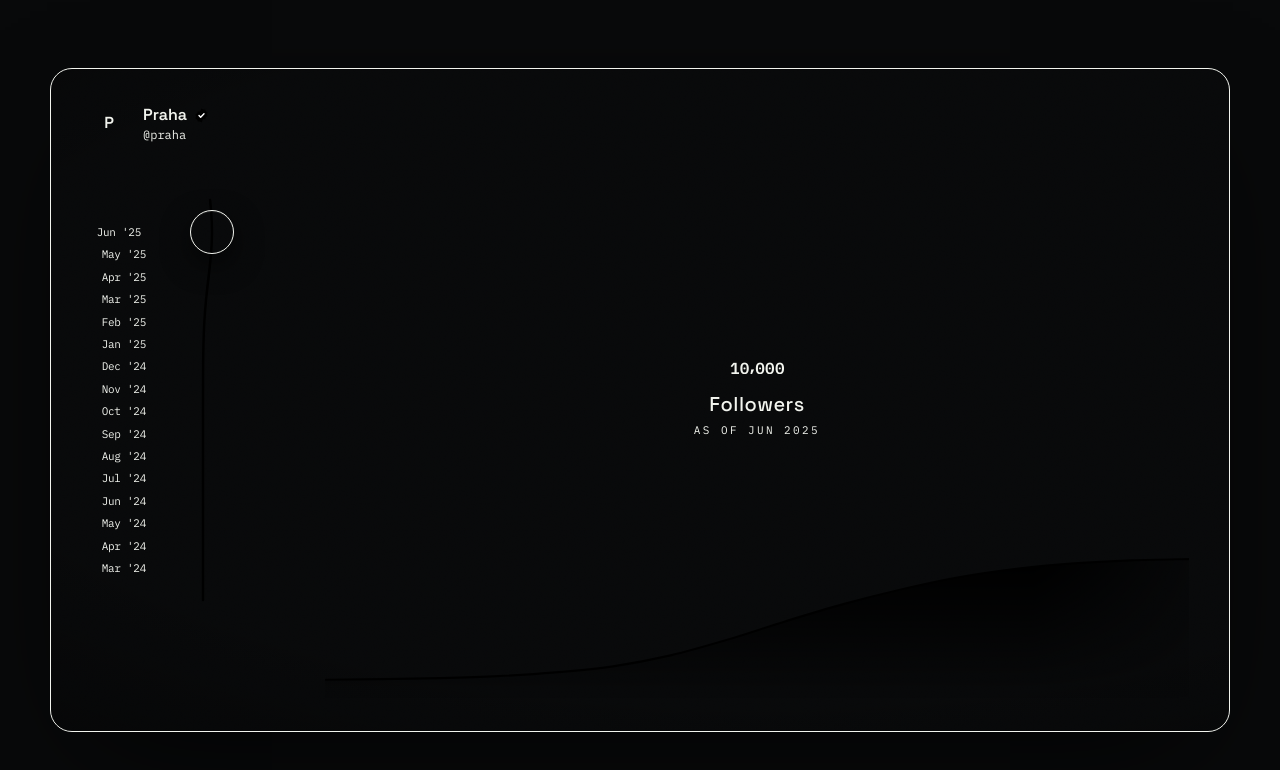
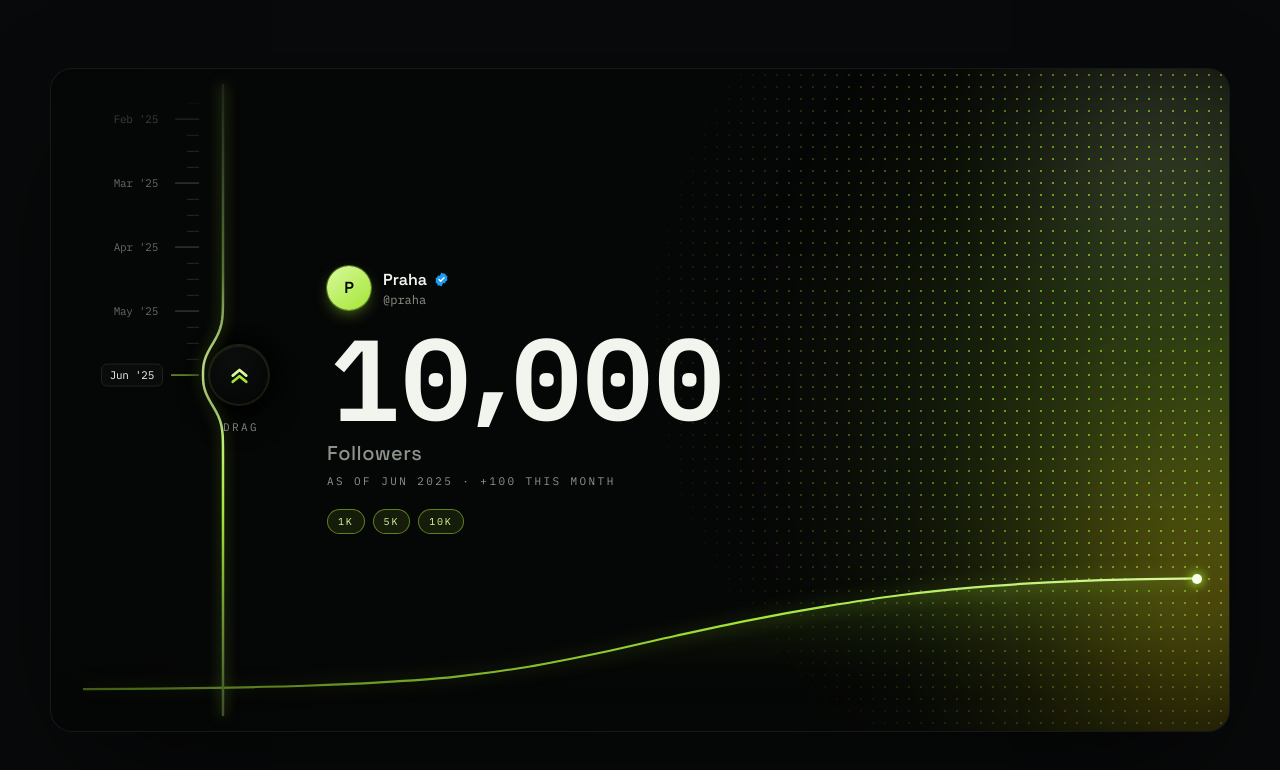
Before and after one commit to SparrowisHIM/measuring-component-, a Next.js app: page / in a window 1280 px wide. Shown: the top 770 px of the page. Built offline with nearby package versions, Linux system fonts and the light colour scheme.

Commit message:
feat: rebuild GrowthCard around the reading head with milestones, deltas, and a cursor sheen

```diff
--- a/src/components/growth/GrowthCard.tsx
+++ b/src/components/growth/GrowthCard.tsx
@@ -1,83 +1,183 @@
 "use client";
 
-import { useCallback, useState } from "react";
-import { AnimatePresence, motion, useMotionValueEvent, useReducedMotion, useTransform } from "motion/react";
-import { followers, formatValue, interpolateValue, sampleSeries, seriesMax, type MetricSeries } from "@/lib/metric";
+import { useCallback, useEffect, useRef, useState } from "react";
+import {
+  AnimatePresence,
+  motion,
+  useMotionTemplate,
+  useMotionValue,
+  useMotionValueEvent,
+  useReducedMotion,
+  useSpring,
+  useTransform,
+} from "motion/react";
+import {
+  compactValue,
+  followers,
+  formatValue,
+  interpolateValue,
+  monthDelta,
+  reachedMilestone,
+  seriesMax,
+  type MetricSeries,
+} from "@/lib/metric";
 import { useGrowthController } from "./useGrowthController";
+import { Atmosphere } from "./Atmosphere";
 import { Embers } from "./Embers";
 import { GrowthLine } from "./GrowthLine";
-import { MonthRuler } from "./MonthRuler";
 import { ProfileCard } from "./ProfileCard";
 import { RollingNumber } from "./RollingNumber";
-import { ScrubTrack } from "./ScrubTrack";
+import { TapeScrubber } from "./TapeScrubber";
 
 export type GrowthCardProps = {
   /** The growth series to display. */
   data?: MetricSeries;
+  /** Visual voice: "lime" signal (default) or warm "brass" instrument. */
+  theme?: "lime" | "brass";
   /** Extra classes for the outer card. */
   className?: string;
 };
 
+const clamp01 = (n: number) => Math.min(1, Math.max(0, n));
+
+function MilestoneChip({ value, lit }: { value: number; lit: boolean }) {
+  return (
+    <motion.span
+      className={`rounded-full border px-2.5 py-1 font-mono text-[10px] uppercase tracking-[0.18em] transition-colors duration-300 ${
+        lit ? "border-accent/50 bg-accent/10 text-accent-hot" : "border-edge text-ink-faint"
+      }`}
+      initial={false}
+      animate={{ scale: lit ? [1, 1.18, 1] : 1 }}
+      transition={{ duration: 0.45, ease: "easeOut" }}
+    >
+      {compactValue(value)}
+    </motion.span>
+  );
+}
+
 /**
- * A self-contained, data-driven growth card. It counts up once when it scrolls
- * into view, then you drag the elastic knob up and down the timeline to inspect
- * any month — the reading, the fill, and the ruler follow, snapping to months.
+ * A self-contained, data-driven growth card. It counts up once when it
+ * scrolls into view — the month tape streaming past the fixed reading head —
+ * then you drag the tape (or the knob, or arrow keys) to inspect any month.
  */
-export function GrowthCard({ data = followers, className = "" }: GrowthCardProps) {
+export function GrowthCard({ data = followers, theme = "lime", className = "" }: GrowthCardProps) {
   const reduce = useReducedMotion();
+  const last = data.points.length - 1;
+  const goal = seriesMax(data);
 
-  // A single quiet "arrival" flourish the first time the count-up completes.
+  // One quiet "arrival" pulse the first time the count-up completes.
   const [arrived, setArrived] = useState(false);
+  const [settled, setSettled] = useState(false);
   const arrive = useCallback(() => {
+    setSettled(true);
     setArrived(true);
     window.setTimeout(() => setArrived(false), 1100);
   }, []);
 
   const { progress, rootRef, scrubTo, revealing } = useGrowthController(arrive);
   const value = useTransform(progress, (p) => interpolateValue(data, p));
-  const goal = seriesMax(data);
 
-  // Inspect by month: snap the scrub to the nearest data point.
-  const last = data.points.length - 1;
-  const handleScrub = useCallback((frac: number) => scrubTo(Math.round(frac * last) / last), [scrubTo, last]);
+  // Below this width the card stacks: readout on top, tape along the bottom.
+  const [horizontal, setHorizontal] = useState(false);
+  useEffect(() => {
+    const el = rootRef.current;
+    if (!el) return;
+    const ro = new ResizeObserver(([entry]) => setHorizontal(entry.contentRect.width < 620));
+    ro.observe(el);
+    return () => ro.disconnect();
+  }, [rootRef]);
 
-  const onKeyDown = useCallback(
-    (e: React.KeyboardEvent) => {
-      const idx = Math.round(progress.get() * last);
-      switch (e.key) {
-        case "ArrowUp":
-        case "ArrowRight":
-          scrubTo(Math.min(last, idx + 1) / last);
-          break;
-        case "ArrowDown":
-        case "ArrowLeft":
-          scrubTo(Math.max(0, idx - 1) / last);
-          break;
-        case "Home":
-          scrubTo(0);
-          break;
-        case "End":
-          scrubTo(1);
-          break;
-        default:
-          return;
-      }
-      e.preventDefault();
+  // Live month under the reading head.
+  const [idx, setIdx] = useState(() => Math.round(clamp01(progress.get()) * last));
+  useMotionValueEvent(progress, "change", (p) => {
+    const i = Math.round(clamp01(p) * last);
+    setIdx((prev) => (prev === i ? prev : i));
+  });
+
+  // Milestones: chips light as the reading passes them; upward crossings burst.
+  const initialReached = reachedMilestone(data, interpolateValue(data, progress.get()));
+  const prevReached = useRef<number | null>(initialReached);
+  const [lit, setLit] = useState(initialReached);
+  const [burstKey, setBurstKey] = useState(0);
+  useMotionValueEvent(value, "change", (v) => {
+    const m = reachedMilestone(data, v);
+    if (m === prevReached.current) return;
+    if (m !== null && (prevReached.current === null || m > prevReached.current)) {
+      setBurstKey((k) => k + 1);
+    }
+    prevReached.current = m;
+    setLit(m);
+  });
+
+  const [interacted, setInteracted] = useState(false);
+  const onInteract = useCallback(() => setInteracted(true), []);
+  const hint = (settled || !!reduce) && !interacted;
+
+  // A faint accent sheen trailing the cursor — desktop pointer only.
+  const [hovering, setHovering] = useState(false);
+  const mx = useMotionValue(0);
+  const my = useMotionValue(0);
+  const sheenX = useSpring(mx, { stiffness: 140, damping: 22, mass: 0.5 });
+  const sheenY = useSpring(my, { stiffness: 140, damping: 22, mass: 0.5 });
+  const sheen = useMotionTemplate`radial-gradient(560px circle at ${sheenX}px ${sheenY}px, color-mix(in oklab, var(--gc-accent) 6%, transparent), transparent 60%)`;
+  const onSheenMove = useCallback(
+    (e: React.PointerEvent<HTMLDivElement>) => {
+      if (e.pointerType !== "mouse") return;
+      const rect = e.currentTarget.getBoundingClientRect();
+      mx.set(e.clientX - rect.left);
+      my.set(e.clientY - rect.top);
+      setHovering(true);
     },
-    [last, progress, scrubTo],
+    [mx, my],
   );
+  const onSheenLeave = useCallback(() => setHovering(false), []);
 
-  // Reactive atmosphere — warms with the reading.
-  const glowOpacity = useTransform(progress, [0, 1], [0.34, 0.92]);
-  const glowScale = useTransform(progress, [0, 1], [0.86, 1.08]);
-  const coreOpacity = useTransform(progress, (p) => Math.max(0, (p - 0.6) / 0.4) * 0.7);
+  const label = data.points[idx].label;
+  const delta = monthDelta(data, idx);
 
-  // Live "as of" month, following the reading.
-  const [label, setLabel] = useState(() => sampleSeries(data, progress.get()).label);
-  useMotionValueEvent(progress, "change", (p) => {
-    const next = sampleSeries(data, p).label;
-    setLabel((prev) => (prev === next ? prev : next));
-  });
+  const readout = (
+    <div className="relative flex flex-col items-start gap-5">
+      <ProfileCard owner={data.owner} />
+      <motion.div
+        className="flex flex-col items-start"
+        animate={{ scale: arrived && !reduce ? [1, 1.03, 1] : 1 }}
+        transition={{ duration: 0.9, ease: "easeOut" }}
+      >
+        <RollingNumber value={value} max={goal} className="text-[clamp(3.25rem,9vw,8.75rem)]" />
+        <span className="mt-3 font-display text-lg font-medium tracking-wide text-ink-dim sm:text-xl">
+          {data.label}
+        </span>
+        <span className="panel-label mt-1.5">
+          as of {label}
+          {idx > 0 && ` · +${formatValue(delta)} this month`}
+        </span>
+      </motion.div>
+      <div className="flex gap-2">
+        {data.milestones.map((m) => (
+          <MilestoneChip key={m} value={m} lit={lit !== null && m <= lit} />
+        ))}
+      </div>
+
+      {/* Milestone crossing — a single expanding ring behind the number */}
+      <AnimatePresence>
+        {burstKey > 0 && !reduce && (
+          <motion.span
+            key={burstKey}
+            className="pointer-events-none absolute left-[34%] top-[46%] -translate-x-1/2 -translate-y-1/2 rounded-full border"
+            style={{
+              width: "24vmin",
+              height: "24vmin",
+              borderColor: "color-mix(in oklab, var(--gc-accent-hot) 55%, transparent)",
+            }}
+            initial={{ scale: 0.4, opacity: 0.6 }}
+            animate={{ scale: 1.7, opacity: 0 }}
+            exit={{ opacity: 0 }}
+            transition={{ duration: 0.9, ease: "easeOut" }}
+          />
+        )}
+      </AnimatePresence>
+    </div>
+  );
 
   return (
     <motion.div
@@ -85,95 +185,69 @@ export function GrowthCard({ data = followers, className = "" }: GrowthCardProps
       initial={{ opacity: 0, y: 10 }}
       animate={{ opacity: 1, y: 0 }}
       transition={{ duration: 0.6, ease: "easeOut" }}
-      className={`relative aspect-[4/5] w-full max-w-[1180px] overflow-hidden rounded-[var(--radius)] border border-edge/70 bg-panel/40 shadow-[0_40px_120px_-40px_rgba(0,0,0,0.9)] sm:aspect-video ${className}`}
+      onPointerMove={onSheenMove}
+      onPointerLeave={onSheenLeave}
+      className={`gc-${theme} relative w-full overflow-hidden rounded-[var(--radius)] border border-edge/70 bg-card shadow-[0_40px_120px_-40px_rgba(0,0,0,0.9)] ${
+        horizontal ? "aspect-[4/5] max-w-[560px]" : "aspect-video max-w-[1180px]"
+      } ${className}`}
     >
-      {/* Substrate */}
-      <div className="engraved-grid pointer-events-none absolute inset-0 opacity-70" />
-      <div className="film-grain pointer-events-none absolute inset-0" />
+      <Atmosphere progress={progress} variant={theme} />
 
-      {/* Warm glow behind the readout */}
-      <motion.div
-        className="pointer-events-none absolute left-[64%] top-[46%] h-[85%] w-[62%] -translate-x-1/2 -translate-y-1/2 rounded-full blur-[90px]"
-        style={{
-          opacity: glowOpacity,
-          scale: glowScale,
-          background: "radial-gradient(circle, color-mix(in oklab, var(--ember) 30%, transparent), transparent 66%)",
-        }}
-      />
-      <motion.div
-        className="pointer-events-none absolute left-[64%] top-[44%] h-[46%] w-[38%] -translate-x-1/2 -translate-y-1/2 rounded-full blur-[70px]"
-        style={{
-          opacity: coreOpacity,
-          background: "radial-gradient(circle, color-mix(in oklab, var(--incandescent) 50%, transparent), transparent 62%)",
-        }}
-      />
-
-      {/* Profile */}
-      <div className="absolute left-6 top-6 z-20 sm:left-9 sm:top-8">
-        <ProfileCard owner={data.owner} />
-      </div>
-
-      <div className="flex h-full w-full items-center">
-        {/* LEFT — the vertical elastic scrubber */}
-        <div
-          role="slider"
-          tabIndex={0}
-          aria-label={`Drag through ${data.owner.name}'s ${data.label.toLowerCase()} timeline`}
-          aria-orientation="vertical"
-          aria-valuemin={data.points[0].value}
-          aria-valuemax={goal}
-          aria-valuenow={sampleSeries(data, progress.get()).value}
-          aria-valuetext={`${formatValue(sampleSeries(data, progress.get()).value)} ${data.label} in ${label}`}
-          onKeyDown={onKeyDown}
-          className="relative z-20 flex h-full shrink-0 items-center justify-center gap-2 pl-4 outline-none focus-visible:opacity-100 sm:gap-3 sm:pl-8"
-        >
-          <MonthRuler series={data} progress={progress} />
-          <ScrubTrack progress={progress} onScrub={handleScrub} />
-        </div>
-
-        {/* RIGHT — the readout */}
-        <div className="relative flex h-full flex-1 flex-col items-center justify-center px-6 sm:px-10">
-          <motion.div
-            className="flex flex-col items-center"
-            animate={{ scale: arrived && !reduce ? [1, 1.03, 1] : 1 }}
-            transition={{ duration: 0.9, ease: "easeOut" }}
-          >
-            <RollingNumber value={value} max={goal} />
-            <span className="mt-4 font-display text-lg font-medium tracking-wide text-bone-dim sm:text-xl">
-              {data.label}
-            </span>
-            <span className="panel-label mt-1">as of {label}</span>
-          </motion.div>
-
-          {/* Progressive growth line beneath the readout */}
-          <div className="pointer-events-none absolute inset-x-6 bottom-8 h-[24%] sm:inset-x-10">
+      {horizontal ? (
+        <div className="relative z-10 flex h-full flex-col">
+          <div className="flex flex-1 flex-col justify-center px-7 pt-7">{readout}</div>
+          <div className="pointer-events-none relative mx-5 h-14 shrink-0">
             <GrowthLine series={data} progress={progress} />
           </div>
+          <div className="px-3 pb-4 pt-2">
+            <TapeScrubber
+              horizontal
+              series={data}
+              progress={progress}
+              onScrub={scrubTo}
+              onInteract={onInteract}
+              hint={hint}
+            />
+          </div>
         </div>
-      </div>
+      ) : (
+        <div className="relative z-10 flex h-full items-stretch">
+          <div className="h-full shrink-0 py-4 pl-4 sm:pl-6">
+            <TapeScrubber
+              series={data}
+              progress={progress}
+              onScrub={scrubTo}
+              onInteract={onInteract}
+              hint={hint}
+            />
+          </div>
+          <div className="flex min-w-0 flex-1 flex-col justify-center px-7 lg:px-12">{readout}</div>
+        </div>
+      )}
 
-      {/* Embers — only during the reveal */}
+      {/* Progressive growth line along the card's floor */}
+      {!horizontal && (
+        <div className="pointer-events-none absolute inset-x-8 bottom-6 h-[22%]">
+          <GrowthLine series={data} progress={progress} />
+        </div>
+      )}
+
+      {/* Embers lift off the line and feed the number — only during the reveal */}
       <Embers series={data} progress={progress} active={revealing} />
 
-      {/* Arrival flourish — a single ring, once */}
-      <AnimatePresence>
-        {arrived && !reduce && (
-          <motion.span
-            key="arrival-ring"
-            className="pointer-events-none absolute left-[64%] top-[44%] -translate-x-1/2 -translate-y-1/2 rounded-full border"
-            style={{ width: "24vmin", height: "24vmin", borderColor: "color-mix(in oklab, var(--brass-hot) 50%, transparent)" }}
-            initial={{ scale: 0.5, opacity: 0.55 }}
-            animate={{ scale: 1.8, opacity: 0 }}
-            exit={{ opacity: 0 }}
-            transition={{ duration: 1, ease: "easeOut" }}
-          />
-        )}
-      </AnimatePresence>
+      {/* Cursor sheen */}
+      <motion.div
+        className="pointer-events-none absolute inset-0 z-20"
+        style={{ background: sheen }}
+        initial={false}
+        animate={{ opacity: hovering ? 1 : 0 }}
+        transition={{ duration: 0.4, ease: "easeOut" }}
+      />
 
       {/* Vignette */}
       <div
         className="pointer-events-none absolute inset-0"
-        style={{ background: "radial-gradient(120% 90% at 60% 44%, transparent 55%, rgba(0,0,0,0.55) 100%)" }}
+        style={{ background: "radial-gradient(120% 90% at 55% 44%, transparent 55%, rgba(0,0,0,0.5) 100%)" }}
       />
     </motion.div>
   );
--- a/src/components/growth/MonthRuler.tsx
+++ /dev/null
@@ -1,72 +0,0 @@
-"use client";
-
-import { useState } from "react";
-import { motion, useMotionValueEvent, useTransform, type MotionValue } from "motion/react";
-import { pointFractions, type MetricSeries } from "@/lib/metric";
-import { TRACK_H, yFor } from "./trackGeo";
-
-/** "Mar 2024" -> "Mar '24". */
-const shortLabel = (label: string) => {
-  const [m, y] = label.split(" ");
-  return `${m} '${y.slice(2)}`;
-};
-
-export function MonthRuler({
-  series,
-  progress,
-}: {
-  series: MetricSeries;
-  progress: MotionValue<number>;
-}) {
-  const fractions = pointFractions(series);
-  const last = series.points.length - 1;
-
-  const [active, setActive] = useState(0);
-  useMotionValueEvent(progress, "change", (p) => {
-    const idx = Math.round(Math.min(1, Math.max(0, p)) * last);
-    setActive((prev) => (prev === idx ? prev : idx));
-  });
-
-  const caretY = useTransform(progress, (p) => yFor(p) - 1);
-
-  return (
-    <div className="relative shrink-0" style={{ width: 78, height: TRACK_H }}>
-      {series.points.map((pt, i) => {
-        const on = i === active;
-        return (
-          <div
-            key={pt.label}
-            className="absolute right-0 flex items-center justify-end gap-2"
-            style={{ top: yFor(fractions[i]), transform: "translateY(-50%)" }}
-          >
-            <span
-              className={`font-mono text-[11px] tracking-tight transition-colors duration-200 ${
-                on ? "text-bone" : "text-bone-dim/60"
-              }`}
-            >
-              {shortLabel(pt.label)}
-            </span>
-            <span
-              className="h-px transition-all duration-200"
-              style={{
-                width: on ? 12 : 7,
-                background: on ? "var(--brass)" : "var(--bone-faint)",
-              }}
-            />
-          </div>
-        );
-      })}
-
-      {/* Reading caret riding the knob's line */}
-      <motion.span
-        className="pointer-events-none absolute right-0 flex items-center"
-        style={{ top: 0, y: caretY }}
-      >
-        <span
-          className="h-1.5 w-1.5 rotate-45"
-          style={{ background: "var(--brass-hot)", boxShadow: "0 0 8px var(--brass-hot)" }}
-        />
-      </motion.span>
-    </div>
-  );
-}
--- a/src/components/growth/ScrubTrack.tsx
+++ /dev/null
@@ -1,148 +0,0 @@
-"use client";
-
-import { useCallback, useRef, useState } from "react";
-import {
-  motion,
-  useMotionValueEvent,
-  useSpring,
-  useTransform,
-  useVelocity,
-  type MotionValue,
-} from "motion/react";
-import {
-  KNOB_R,
-  TRACK_H,
-  TRACK_W,
-  progressForY,
-  yFor,
-} from "./trackGeo";
-
-const X0 = 30; // resting x of the wire; the notch bulges right, toward the readout
-const SIGMA = 46; // width of the elastic deformation
-
-/** A vertical wire deformed by a gaussian notch centred on the knob. */
-function buildPath(knobY: number, amp: number): string {
-  const steps = 36;
-  let d = "";
-  for (let i = 0; i <= steps; i++) {
-    // Build bottom -> top so the fill reveals upward with progress.
-    const y = TRACK_H * (1 - i / steps);
-    const bump = amp * Math.exp(-((y - knobY) ** 2) / (2 * SIGMA * SIGMA));
-    const x = X0 + bump;
-    d += i === 0 ? `M ${x.toFixed(2)} ${y.toFixed(2)}` : ` L ${x.toFixed(2)} ${y.toFixed(2)}`;
-  }
-  return d;
-}
-
-export function ScrubTrack({
-  progress,
-  onScrub,
-}: {
-  progress: MotionValue<number>;
-  onScrub: (fraction: number) => void;
-}) {
-  const wrapRef = useRef<HTMLDivElement>(null);
-  const dragging = useRef(false);
-
-  // Notch amplitude grows with scrub velocity, then springs back to rest.
-  const velocity = useVelocity(progress);
-  const ampTarget = useTransform(velocity, (v) => 9 + Math.min(Math.abs(v) * 11, 40));
-  const amp = useSpring(ampTarget, { stiffness: 210, damping: 18, mass: 0.5 });
-
-  const [path, setPath] = useState(() => buildPath(yFor(progress.get()), amp.get()));
-  const rebuild = () => setPath(buildPath(yFor(progress.get()), amp.get()));
-  useMotionValueEvent(progress, "change", rebuild);
-  useMotionValueEvent(amp, "change", rebuild);
-
-  const knobX = useTransform(amp, (a) => X0 + a - KNOB_R);
-  const knobY = useTransform(progress, (p) => yFor(p) - KNOB_R);
-  const dashoffset = useTransform(progress, (p) => 1 - p);
-  const glowFilter = useTransform(progress, (p) => `drop-shadow(0 0 ${4 + p * 10}px var(--brass-hot))`);
-
-  const scrubFromY = useCallback(
-    (clientY: number) => {
-      const el = wrapRef.current;
-      if (!el) return;
-      onScrub(progressForY(clientY - el.getBoundingClientRect().top));
-    },
-    [onScrub],
-  );
-
-  const onPointerDown = useCallback(
-    (e: React.PointerEvent) => {
-      dragging.current = true;
-      (e.currentTarget as HTMLElement).setPointerCapture(e.pointerId);
-      scrubFromY(e.clientY);
-    },
-    [scrubFromY],
-  );
-  const onPointerMove = useCallback(
-    (e: React.PointerEvent) => {
-      if (dragging.current) scrubFromY(e.clientY);
-    },
-    [scrubFromY],
-  );
-  const endDrag = useCallback((e: React.PointerEvent) => {
-    dragging.current = false;
-    (e.currentTarget as HTMLElement).releasePointerCapture?.(e.pointerId);
-  }, []);
-
-  return (
-    <div
-      ref={wrapRef}
-      className="relative shrink-0 cursor-grab touch-none active:cursor-grabbing"
-      style={{ width: TRACK_W, height: TRACK_H }}
-      onPointerDown={onPointerDown}
-      onPointerMove={onPointerMove}
-      onPointerUp={endDrag}
-      onPointerCancel={endDrag}
-    >
-      <svg
-        width={TRACK_W}
-        height={TRACK_H}
-        viewBox={`0 0 ${TRACK_W} ${TRACK_H}`}
-        className="absolute inset-0 overflow-visible"
-        aria-hidden
-      >
-        <defs>
-          <linearGradient id="scrub-wire" x1="0" y1="1" x2="0" y2="0">
-            <stop offset="0%" stopColor="var(--brass)" />
-            <stop offset="55%" stopColor="var(--brass-hot)" />
-            <stop offset="100%" stopColor="var(--incandescent)" />
-          </linearGradient>
-        </defs>
-
-        {/* Cold wire */}
-        <path d={path} fill="none" stroke="var(--edge)" strokeWidth={2.5} strokeLinecap="round" />
-
-        {/* Warmed fill from the bottom up to the knob */}
-        <motion.path
-          d={path}
-          fill="none"
-          stroke="url(#scrub-wire)"
-          strokeWidth={2.5}
-          strokeLinecap="round"
-          pathLength={1}
-          strokeDasharray="1 1"
-          style={{ strokeDashoffset: dashoffset, filter: glowFilter }}
-        />
-      </svg>
-
-      {/* Knob — the draggable handle */}
-      <motion.div
-        className="absolute flex items-center justify-center rounded-full border border-brass/60 bg-panel shadow-[inset_0_1px_0_rgba(255,255,255,0.08),0_10px_28px_rgba(0,0,0,0.6)]"
-        style={{ width: KNOB_R * 2, height: KNOB_R * 2, x: knobX, y: knobY }}
-      >
-        <span
-          className="pointer-events-none absolute inset-0 rounded-full"
-          style={{ boxShadow: "0 0 0 1px color-mix(in oklab, var(--brass) 32%, transparent)" }}
-        />
-        {/* Double chevron pointing up the scale toward the goal */}
-        <svg width="20" height="20" viewBox="0 0 24 24" fill="none" aria-hidden>
-          <path d="M6 13l6-5 6 5" stroke="var(--brass-hot)" strokeWidth="2" strokeLinecap="round" strokeLinejoin="round" />
-          <path d="M6 18l6-5 6 5" stroke="var(--brass)" strokeWidth="2" strokeLinecap="round" strokeLinejoin="round" />
-        </svg>
-      </motion.div>
-    </div>
-  );
-}
--- a/src/components/growth/trackGeo.ts
+++ /dev/null
@@ -1,16 +0,0 @@
-/** Shared geometry so the elastic track, knob, and month ruler stay aligned. */
-
-export const TRACK_W = 112;
-export const TRACK_H = 400;
-export const KNOB_R = 22;
-export const TRAVEL_TOP = KNOB_R + 10;
-export const TRAVEL_BOTTOM = TRACK_H - KNOB_R - 10;
-
-export const clamp01 = (n: number) => Math.min(1, Math.max(0, n));
-
-/** Screen Y of the reading line for a progress value — bottom is 0, top is 1. */
-export const yFor = (p: number) => TRAVEL_BOTTOM - clamp01(p) * (TRAVEL_BOTTOM - TRAVEL_TOP);
-
-/** Inverse of yFor: a pointer Y (within the track) back to a 0..1 progress. */
-export const progressForY = (y: number) =>
-  clamp01((TRAVEL_BOTTOM - y) / (TRAVEL_BOTTOM - TRAVEL_TOP));
```
